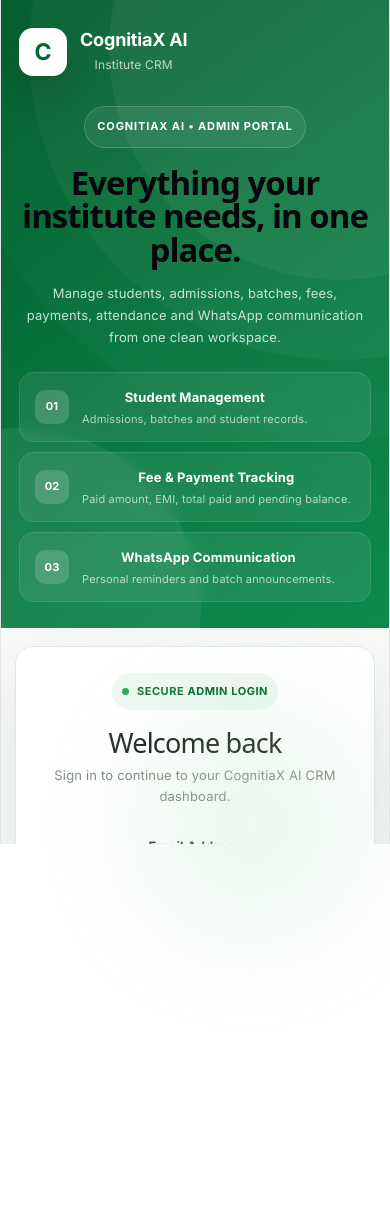
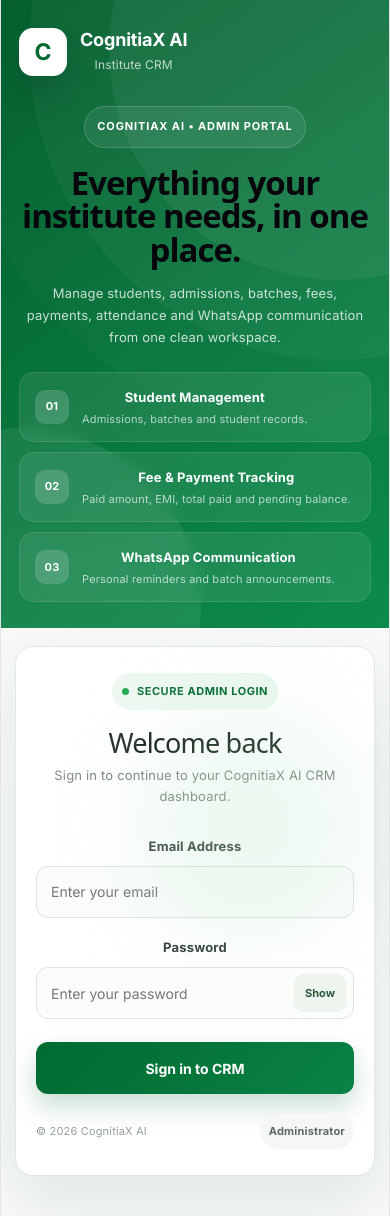
Before and after one commit to imran-shaikh10/cognitiax-ai-crm, a React (Vite) app: page / in a window 390 px wide. Before the commit the page ends 844 px from the top, so only its background shows below. Built offline with nearby package versions, Linux system fonts and the light colour scheme.

Commit message:
Fix mobile login page scrolling

```diff
--- a/src/Login.css
+++ b/src/Login.css
@@ -355,3 +355,45 @@
   .cx-login-card { padding: 26px 20px; border-radius: 18px; }
   .cx-login-card h2 { font-size: 27px; }
 }
+/* ================================
+   MOBILE SCROLL FIX
+================================ */
+
+@media (max-width: 640px) {
+  html,
+  body,
+  #root {
+    height: auto;
+    min-height: 100%;
+    overflow-x: hidden;
+    overflow-y: auto;
+  }
+
+  .cx-login-page {
+    min-height: 100dvh;
+    height: auto;
+    display: flex;
+    flex-direction: column;
+    overflow-x: hidden;
+    overflow-y: visible;
+  }
+
+  .cx-login-showcase {
+    min-height: auto;
+    height: auto;
+    flex: none;
+  }
+
+  .cx-login-form-area {
+    min-height: auto;
+    height: auto;
+    flex: none;
+    align-items: flex-start;
+    padding-bottom: 40px;
+  }
+
+  .cx-login-card {
+    height: auto;
+    flex-shrink: 0;
+  }
+}
```
